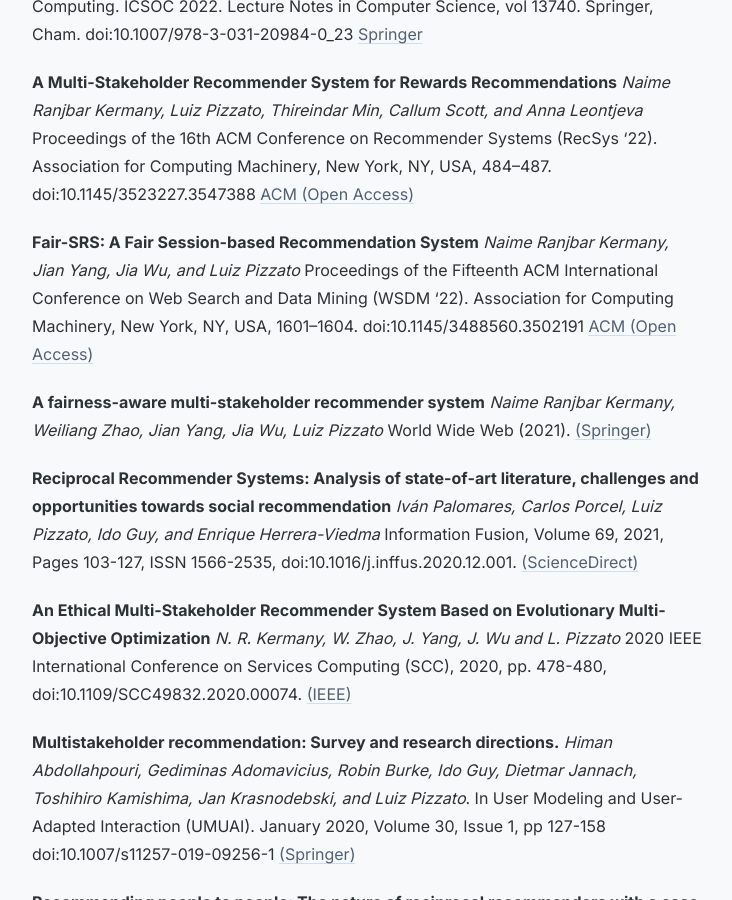
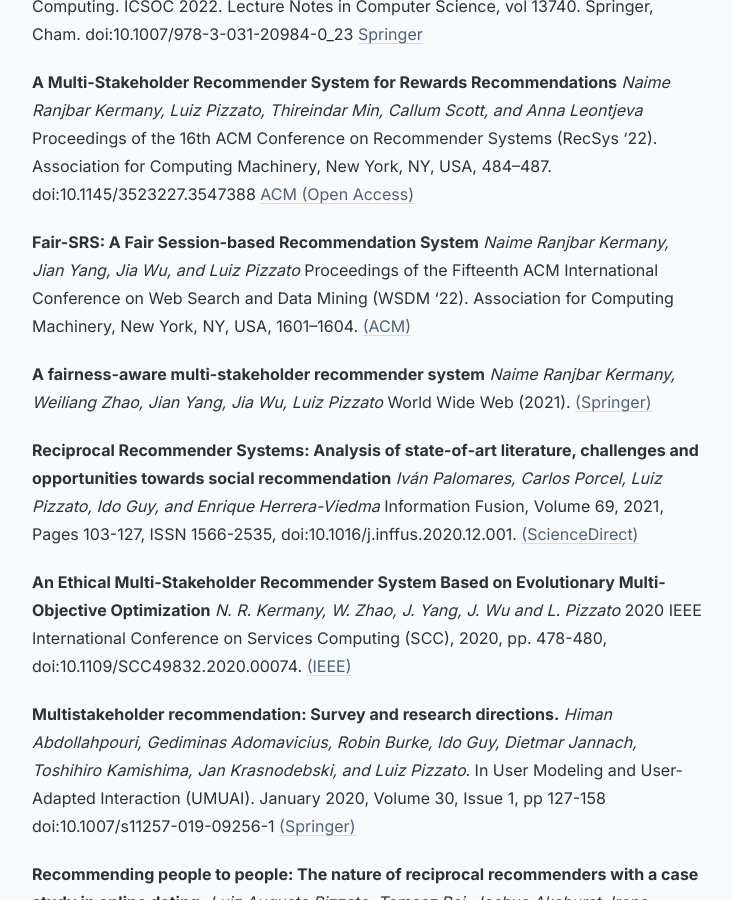
Before and after one commit to pizzato/pizzato.github.io, a Jekyll site: the page built from publications/index.markdown, in a window 1280 px wide and 900 px high, scrolled down 3164 px. Shown: the whole window, without its empty margins (272-1004 px from the left). Built offline with Jekyll 4.4.1, drawn with Linux system fonts in a browser that asks for light colours.

Commit message:
fix: clean up Fair-SRS ACM link (remove Open Access label, cid param and bare doi)
Co-Authored-By: Claude Sonnet 4.5 <noreply@anthropic.com>

```diff
--- a/publications/index.markdown
+++ b/publications/index.markdown
@@ -142,7 +142,7 @@ doi:10.1145/3523227.3547388 [ACM (Open Access)](https://dl.acm.org/doi/10.1145/3
 **Fair-SRS: A Fair Session-based Recommendation System**
 _Naime Ranjbar Kermany, Jian Yang, Jia Wu, and Luiz Pizzato_
 Proceedings of the Fifteenth ACM International Conference on Web Search and Data Mining (WSDM '22). Association for Computing Machinery, New York, NY, USA, 1601–1604.
-doi:10.1145/3488560.3502191 [ACM (Open Access)](https://dl.acm.org/doi/10.1145/3488560.3502191?cid=81444607788)
+[(ACM)](https://dl.acm.org/doi/10.1145/3488560.3502191)
 
 
 **A fairness-aware multi-stakeholder recommender system**
```
